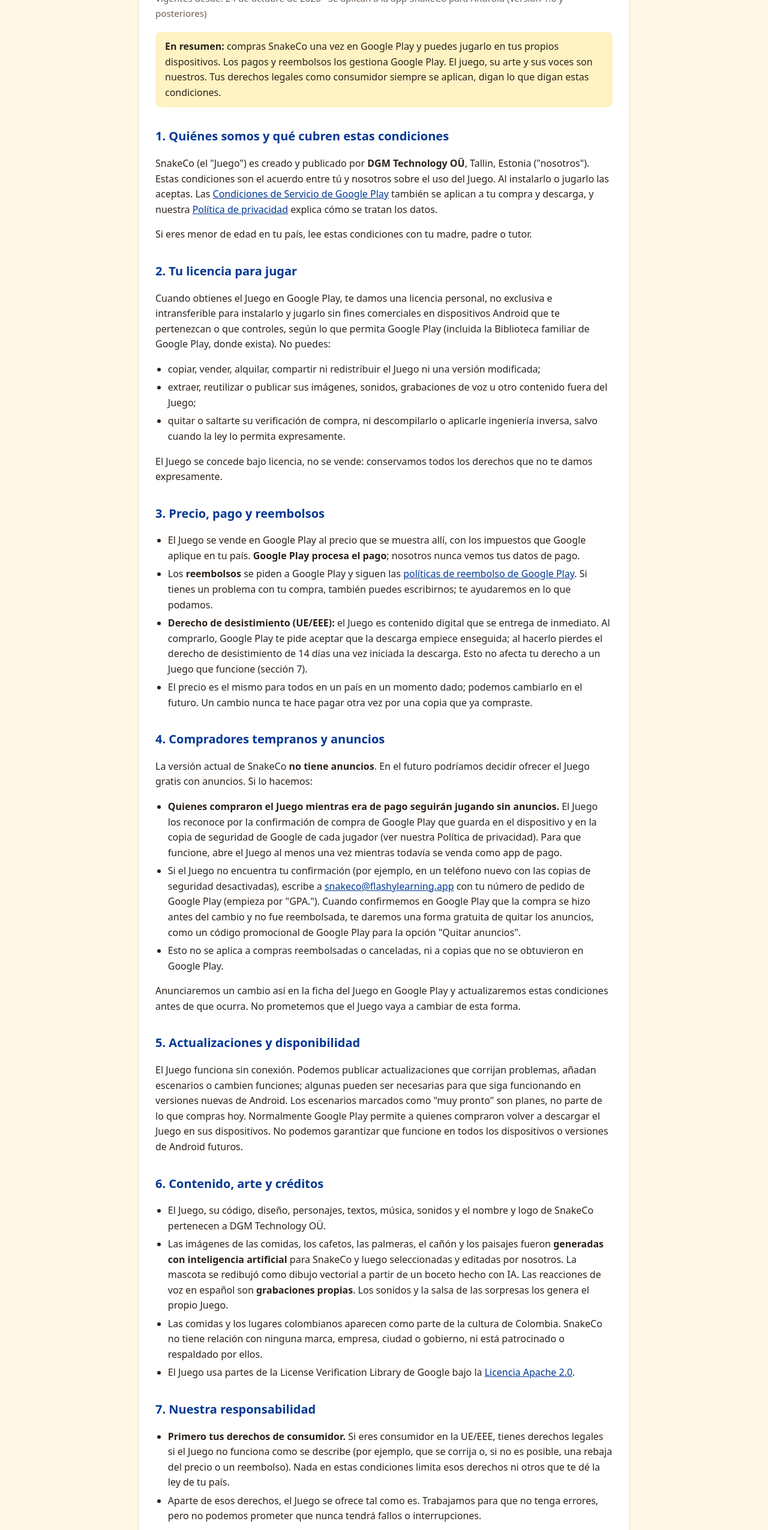
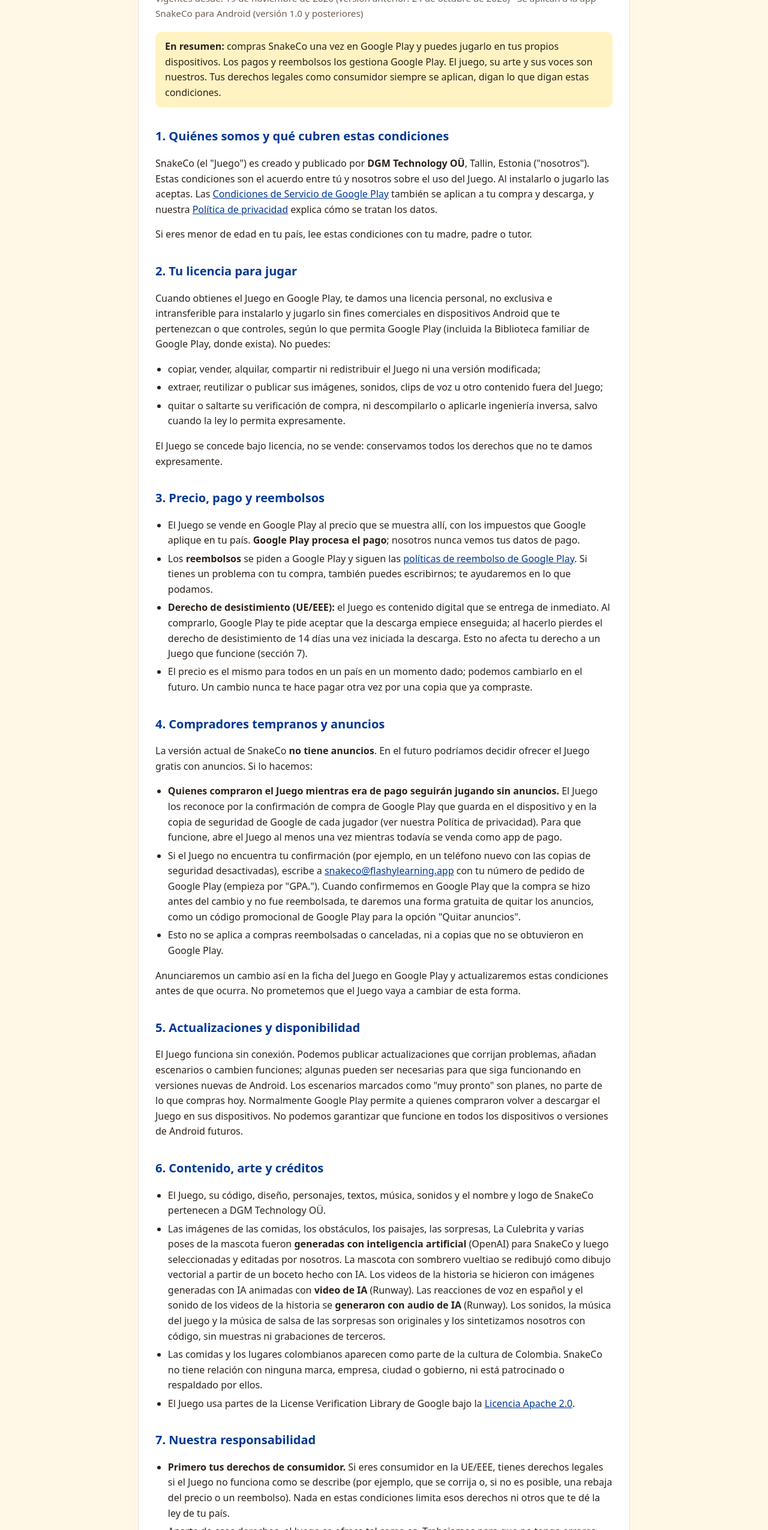
Before and after one commit to dfgonzalez88/snakeco-legal, a plain HTML site: page es/terms.html in a window 1280 px wide. Shown: the part 144-2694 px from the top of the page at 60% size. Drawn offline with Linux system fonts and the light colour scheme.

Commit message:
Terms (EN/ES): voices and story-video sound are AI audio (Runway); effective date 19 Nov 2026
Co-Authored-By: Claude Opus 5.5 <noreply@anthropic.com>

```diff
--- a/es/terms.html
+++ b/es/terms.html
@@ -12,7 +12,7 @@
 <main>
   <nav class="lang"><a href="../en/terms.html" hreflang="en">English</a> · <strong>Español</strong></nav>
   <h1>Condiciones de uso de SnakeCo</h1>
-  <p class="meta">Vigentes desde: 24 de octubre de 2026 · Se aplican a la app SnakeCo para Android (versión 1.0 y posteriores)</p>
+  <p class="meta">Vigentes desde: 19 de noviembre de 2026 (versión anterior: 24 de octubre de 2026) · Se aplican a la app SnakeCo para Android (versión 1.0 y posteriores)</p>
 
   <div class="summary">
     <strong>En resumen:</strong> compras SnakeCo una vez en Google Play y puedes jugarlo en tus propios dispositivos. Los
@@ -34,7 +34,7 @@
     permita Google Play (incluida la Biblioteca familiar de Google Play, donde exista). No puedes:</p>
   <ul>
     <li>copiar, vender, alquilar, compartir ni redistribuir el Juego ni una versión modificada;</li>
-    <li>extraer, reutilizar o publicar sus imágenes, sonidos, grabaciones de voz u otro contenido fuera del Juego;</li>
+    <li>extraer, reutilizar o publicar sus imágenes, sonidos, clips de voz u otro contenido fuera del Juego;</li>
     <li>quitar o saltarte su verificación de compra, ni descompilarlo o aplicarle ingeniería inversa, salvo cuando la ley
       lo permita expresamente.</li>
   </ul>
@@ -84,10 +84,13 @@
   <ul>
     <li>El Juego, su código, diseño, personajes, textos, música, sonidos y el nombre y logo de SnakeCo pertenecen a
       DGM Technology OÜ.</li>
-    <li>Las imágenes de las comidas, los cafetos, las palmeras, el cañón y los paisajes fueron <strong>generadas con
-      inteligencia artificial</strong> para SnakeCo y luego seleccionadas y editadas por nosotros. La mascota se redibujó
-      como dibujo vectorial a partir de un boceto hecho con IA. Las reacciones de voz en español son <strong>grabaciones
-      propias</strong>. Los sonidos y la salsa de las sorpresas los genera el propio Juego.</li>
+    <li>Las imágenes de las comidas, los obstáculos, los paisajes, las sorpresas, La Culebrita y varias poses de la
+      mascota fueron <strong>generadas con inteligencia artificial</strong> (OpenAI) para SnakeCo y luego seleccionadas
+      y editadas por nosotros. La mascota con sombrero vueltiao se redibujó como dibujo vectorial a partir de un boceto
+      hecho con IA. Los videos de la historia se hicieron con imágenes generadas con IA animadas con <strong>video de
+      IA</strong> (Runway). Las reacciones de voz en español y el sonido de los videos de la historia se
+      <strong>generaron con audio de IA</strong> (Runway). Los sonidos, la música del juego y la música de salsa de las
+      sorpresas son originales y los sintetizamos nosotros con código, sin muestras ni grabaciones de terceros.</li>
     <li>Las comidas y los lugares colombianos aparecen como parte de la cultura de Colombia. SnakeCo no tiene relación
       con ninguna marca, empresa, ciudad o gobierno, ni está patrocinado o respaldado por ellos.</li>
     <li>El Juego usa partes de la License Verification Library de Google bajo la
--- a/sitemap.xml
+++ b/sitemap.xml
@@ -16,7 +16,7 @@
   </url>
   <url><loc>https://snakeco.flashylearning.app/press/</loc><lastmod>2026-11-18</lastmod></url>
   <url><loc>https://snakeco.flashylearning.app/en/privacy.html</loc><lastmod>2026-10-24</lastmod></url>
-  <url><loc>https://snakeco.flashylearning.app/en/terms.html</loc><lastmod>2026-10-24</lastmod></url>
+  <url><loc>https://snakeco.flashylearning.app/en/terms.html</loc><lastmod>2026-11-19</lastmod></url>
   <url><loc>https://snakeco.flashylearning.app/es/privacy.html</loc><lastmod>2026-10-24</lastmod></url>
-  <url><loc>https://snakeco.flashylearning.app/es/terms.html</loc><lastmod>2026-10-24</lastmod></url>
+  <url><loc>https://snakeco.flashylearning.app/es/terms.html</loc><lastmod>2026-11-19</lastmod></url>
 </urlset>
```
Also changed, not shown: en/terms.html (+9 -6 lines).
